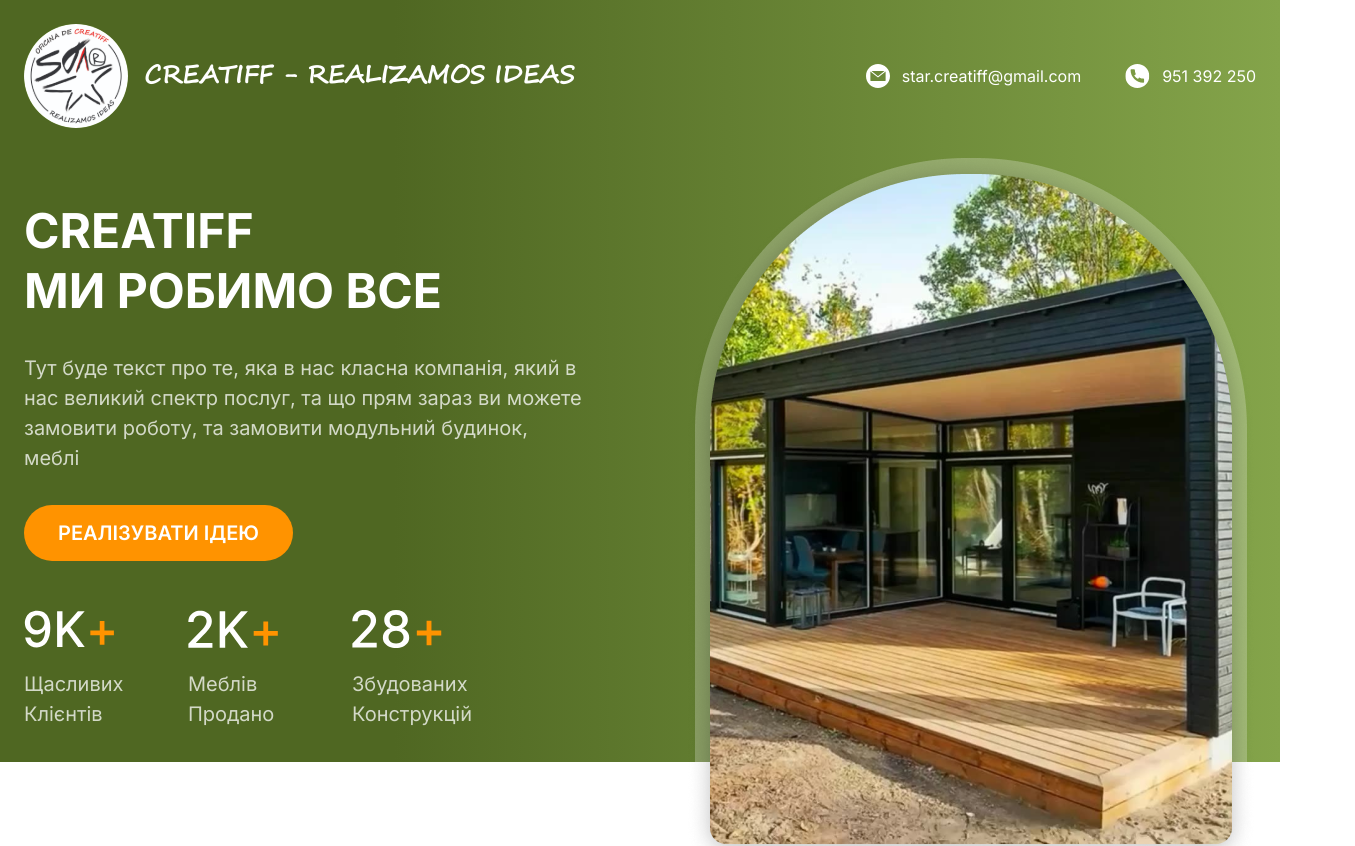
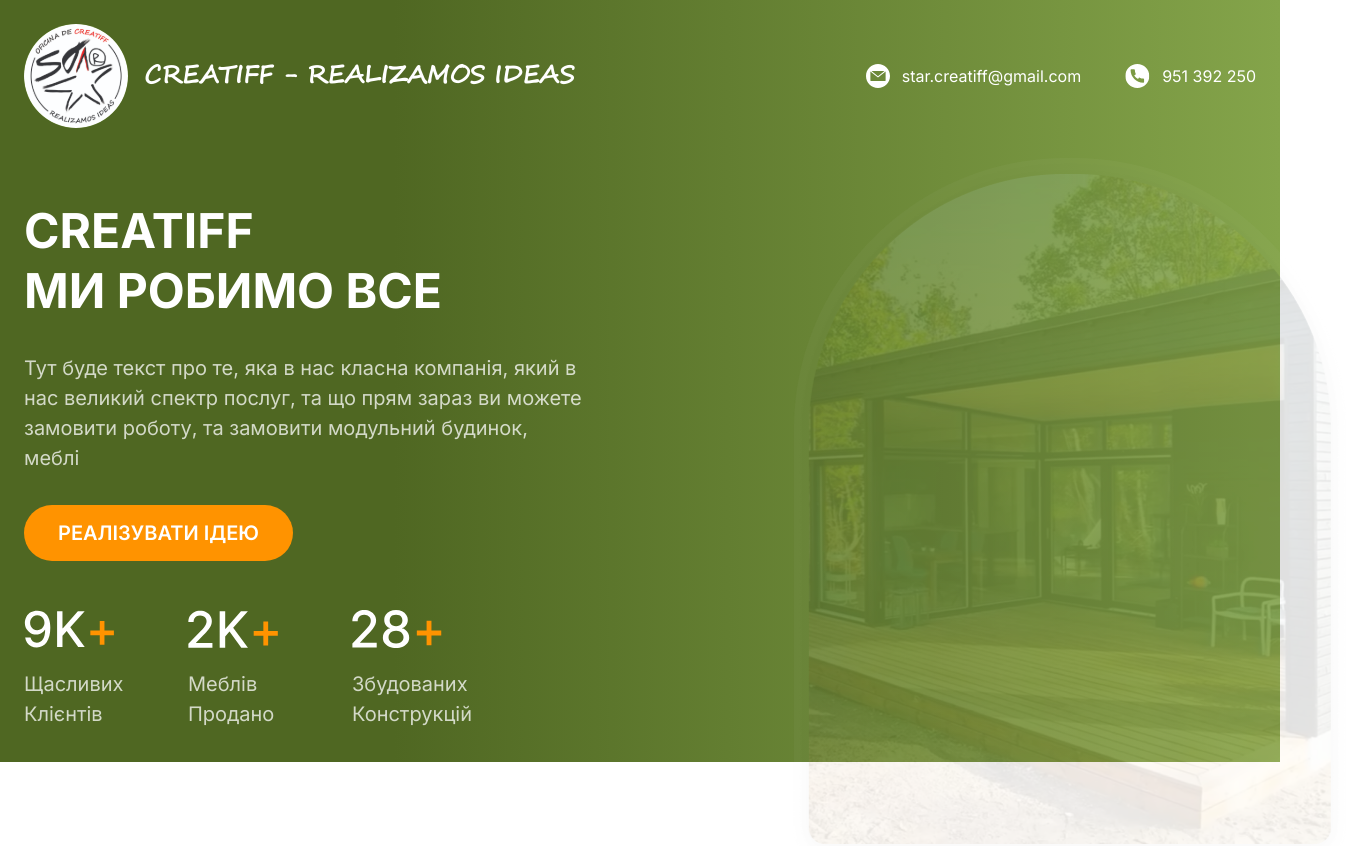
Before and after one commit to ShadePrima/creatiff-app, a React (Create React App) app: page / in a window 1280 px wide. Shown: the top 846 px of the page, 1355 px wide, since content can reach past the window. Built offline with nearby package versions, Linux system fonts and the light colour scheme.

Commit message:
fix animation delay

```diff
--- a/src/components/HeaderContent/HeaderContent.module.scss
+++ b/src/components/HeaderContent/HeaderContent.module.scss
@@ -133,7 +133,8 @@
 
 .contentImg {
   .image {
-    animation: slide 10050ms ease infinite;
+    animation: slide 8s ease-in-out infinite;
+    animation-delay: 2s;
 
     @media (max-width: 1240px) {
       width: 100%;
@@ -152,23 +153,16 @@
     opacity: 0;
     transform: translateX(0%);
   }
-
-  15% {
+  10% {
     opacity: 1;
     transform: translateX(0%);
   }
-  25% {
-    opacity: 1;
-    transform: translateX(0%);
-  }
+
   75% {
-    opacity: 1;
-    transform: translateX(0%);
-  }
-  85% {
     opacity: 0;
     transform: translateX(20%);
   }
+
   100% {
     opacity: 0;
     transform: translateX(20%);
--- a/src/components/HeaderContent/index.jsx
+++ b/src/components/HeaderContent/index.jsx
@@ -26,7 +26,7 @@
   useEffect(() => {
     const interval = setInterval(() => {
       setIndex((index + 1) % images.length)
-    }, 10000)
+    }, 8000)
     return () => clearInterval(interval)
   }, [index])
 
```
